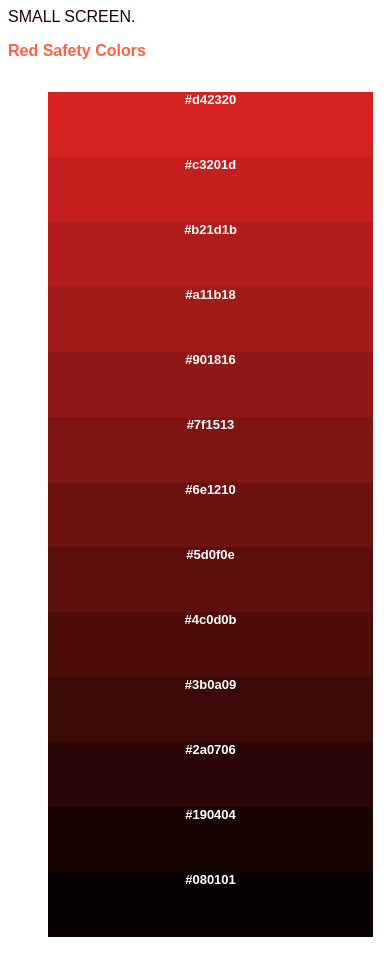
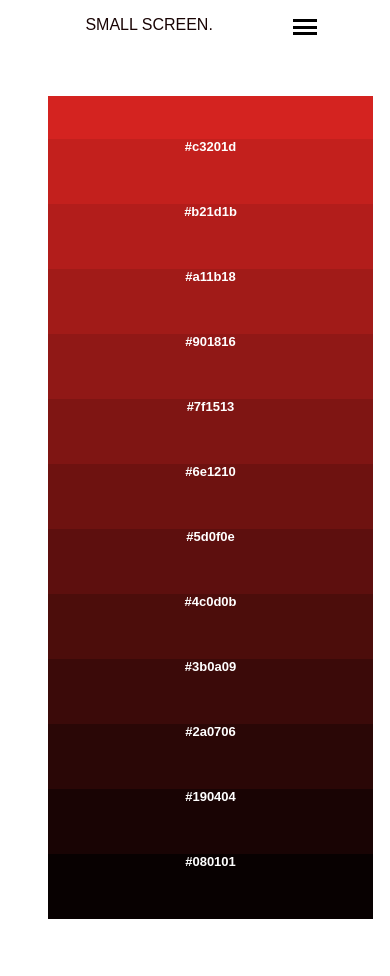
Before and after one commit to JackHermes/red-main-website, a React app: page /colors in a window 390 px wide. Shown: the top 976 px of the page. Built offline with nearby package versions, Linux system fonts and the light colour scheme.

Commit message:
Add mobile menu open-close animation

```diff
--- a/src/App.css
+++ b/src/App.css
@@ -104,36 +104,6 @@ a:hover {
 
 /* ----------------------------------- */
 
-.header {
-  background-color: white;
-  display: flex;
-  /* grid-column: 1 / 11; */
-  height: 4em;
-  justify-content: space-evenly;
-  padding-bottom: 1em;
-  padding-top: 1em;
-  position: fixed;
-  top: 0px;
-  width: 100%;
-}
-
-.logo {
-  background: url('https://www.redsafety.com/wp-content/uploads/2017/02/logo.png') no-repeat;
-  height: 50px;
-  margin: 0.75em;
-  width: 80px;
-}
-
-.navigation {
-  align-self: center;
-  display: flex;
-  font-size: small;
-}
-
-.navigation > a {
-  margin: 0em;
-}
-
 
 @media (min-width: 500px) {
 
--- /dev/null
+++ b/src/Headers.css
@@ -0,0 +1,72 @@
+.header {
+  background-color: white;
+  display: flex;
+  /* grid-column: 1 / 11; */
+  height: 4em;
+  justify-content: space-evenly;
+  padding-bottom: 1em;
+  padding-top: 1em;
+  position: fixed;
+  top: 0px;
+  width: 100%;
+}
+
+.logo {
+  background: url('https://www.redsafety.com/wp-content/uploads/2017/02/logo.png') no-repeat;
+  height: 50px;
+  margin: 0.75em;
+  width: 80px;
+}
+
+.navigation {
+  align-self: center;
+  display: flex;
+  font-size: small;
+}
+
+.navigation > a {
+  margin: 0em;
+}
+
+
+.mobile-menu-bars {
+  /* display: relative; */
+  height: 1.4em;
+  /* position: relative; */
+}
+.bar {
+  position: relative;
+  background-color: black;
+  height: 0.2em;
+  margin: 0.2em;
+  width: 1.5em;
+}
+.tip-right {
+  top: 0.4em;
+  transition: 400ms ease all;
+  transform: rotate(0.15turn);
+}
+.tip-left {
+  bottom: 0.4em;
+  transition: 400ms ease all;
+  transform: rotate(-0.15turn);
+}
+.hide {
+  visibility: hidden;
+  opacity: 0.1;
+  transition: visibility 300ms, opacity 200ms ease;
+}
+
+.level {
+  top: 0em;
+  bottom: 0em;
+  transition: 300ms ease all;
+  transform: rotate(0turn);
+}
+.unhide {
+  top: 0em;
+  bottom: 0em;
+  visibility: visible;
+  opacity: 1;
+  transition: visibility 300ms, opacity 200ms ease;
+}
--- a/src/Headers.js
+++ b/src/Headers.js
@@ -1,10 +1,20 @@
 import React, { Component } from 'react';
 import { Link } from 'react-router-dom';
 
+import MobileMenu from './MobileMenu.js';
+
+import './Headers.css';
+
 const SmallScreenHeader = () => {
   return (
-    <div>
+    <div className="header">
       <div>SMALL SCREEN.</div>
+{/*      <Link to="/"><div className="logo"></div></Link>
+      <Link to="/products">Products</Link>
+      <Link to="/services">Services</Link>
+      <Link to="/about">What are We About?</Link>
+      <Link to="/colors">Colors</Link>*/}
+      <MobileMenu />
     </div>
   )
 }
@@ -12,7 +22,7 @@ const SmallScreenHeader = () => {
 const LargeScreenHeader = () => {
   return (
     <div className="header">
-        <Link to="/"><div className="logo"></div></Link>
+      <Link to="/"><div className="logo"></div></Link>
       <div className="navigation">
         <Link to="/products">Products</Link>
         <Link to="/services">Services</Link>
--- /dev/null
+++ b/src/MobileMenu.js
@@ -0,0 +1,52 @@
+import React, { Component } from 'react';
+
+
+
+export default class MobileMenu extends Component {
+  constructor(props) {
+    super(props);
+    this.state = {
+      barOne: 'bar',
+      barTwo: 'bar',
+      barThree: 'bar',
+      menuDisplayed: false
+    };
+
+    this.handleClick = this.handleClick.bind(this);
+    // this.handleMenuAnimation = this.handleMenuAnimation.bind(this);
+  }
+
+
+  handleClick() {
+    console.log('CLICK.', this.state);
+    if(this.state.menuDisplayed) {
+      this.setState({
+        barOne: 'bar level',
+        barTwo: 'bar unhide',
+        barThree: 'bar level',
+        menuDisplayed: false
+      });
+    } else {
+      this.setState({
+        barOne: 'bar tip-right',
+        barTwo: 'bar hide',
+        barThree: 'bar tip-left',
+        menuDisplayed: true
+      });
+    }
+  }
+
+  // handleMenuAnimation() {
+  //   console.log(animation);
+  // }
+
+  render() {
+    return (
+      <div className='mobile-menu-bars' onClick={this.handleClick}>
+        <div className={this.state.barOne}></div>
+        <div className={this.state.barTwo}></div>
+        <div className={this.state.barThree}></div>
+      </div>
+    );
+  }
+}
```
